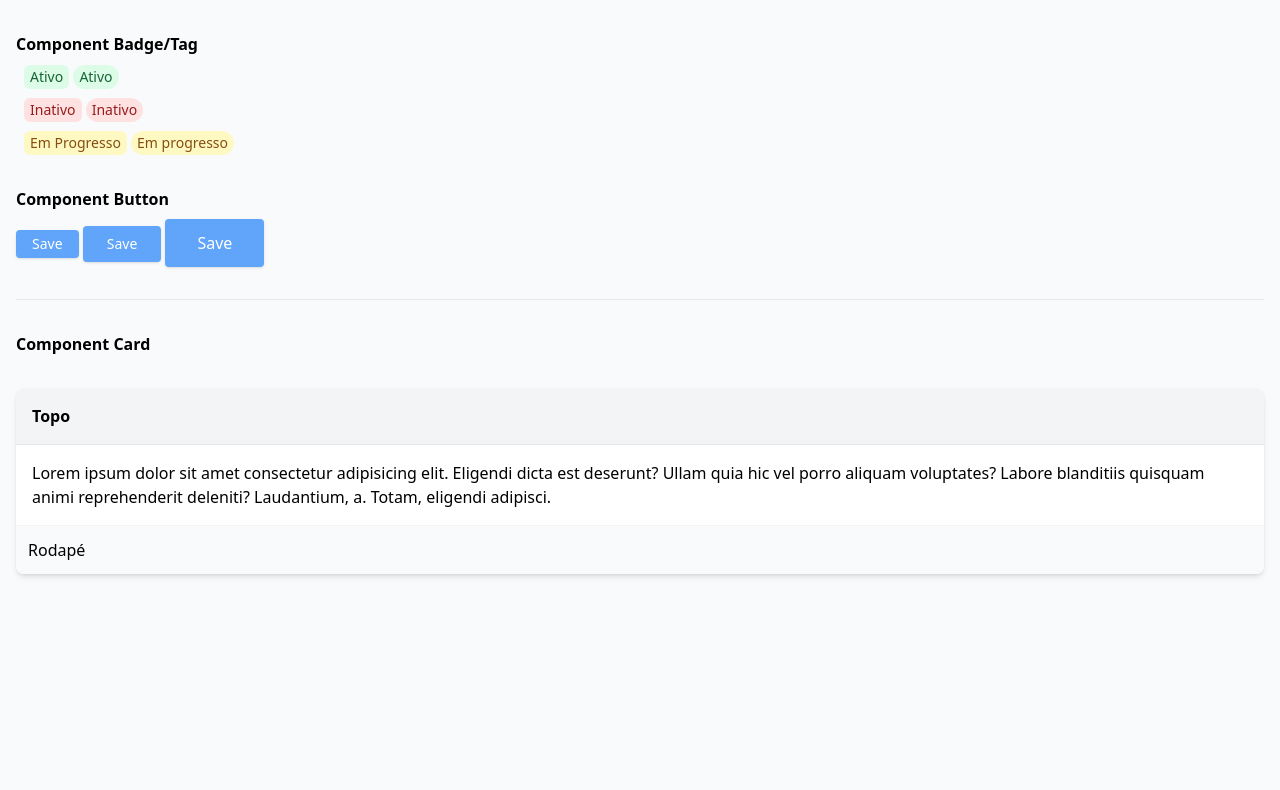
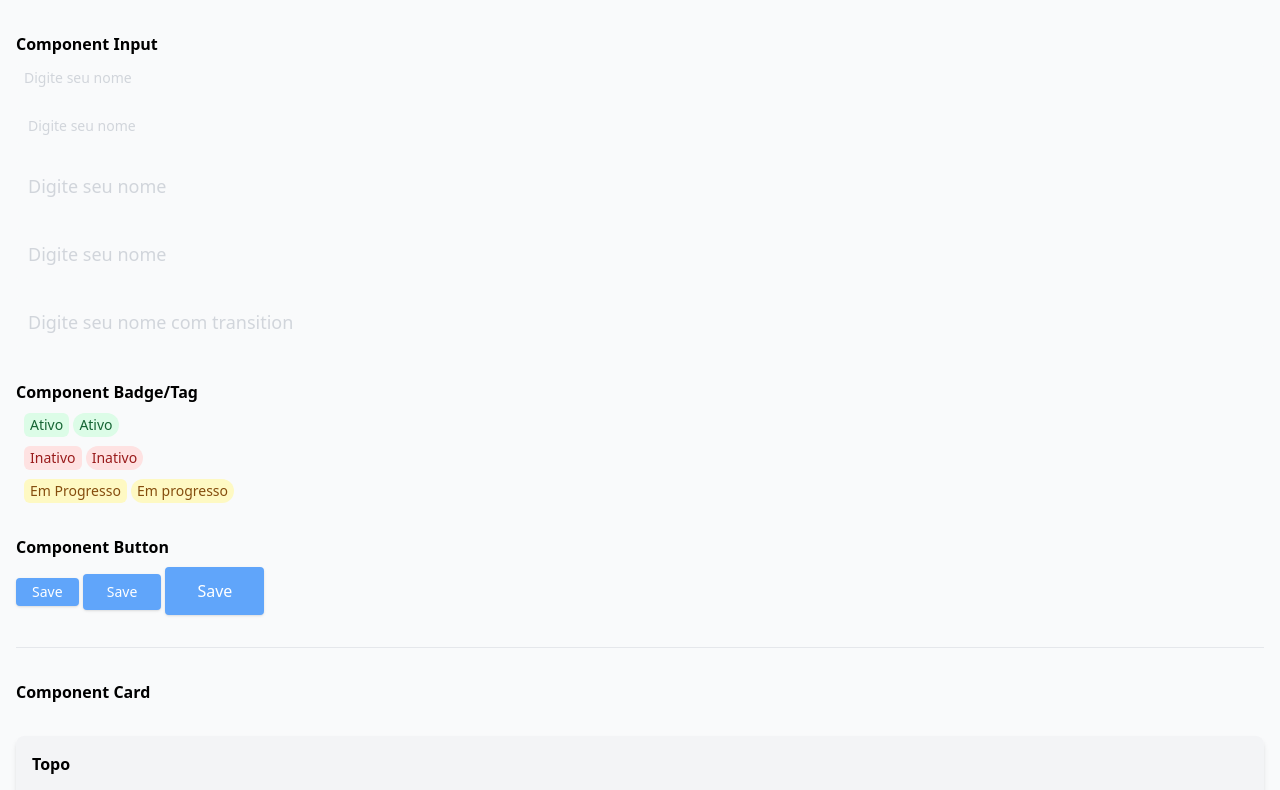
Before and after one commit to gustavobanares/PageResort-TailwindCSS, a plain HTML site: page src/index.html in a window 1280 px wide. Shown: the top 790 px of the page. Drawn offline with Linux system fonts and the light colour scheme.

Commit message:
Create input component

```diff
--- a/src/index.html
+++ b/src/index.html
@@ -9,6 +9,43 @@
 
 <body class="bg-gray-50 dark:bg-gray-800">
     <div class="container mx-auto px-4 py-8 space-y-8">
+
+    <div>
+
+        <h6 class=" dark:text-gray-50 font-bold mb-2">Component Input</h6>
+        <div class="space-y-4">
+        <input
+                type="text"
+                placeholder="Digite seu nome"
+                class=" w-full bg-gray-50 border-gray-300 focus:border-blue-500 rounded px-2 py-1 text-sm text-gray-800 placeholder-gray-300 "
+        >
+
+        <input
+        type="text"
+        placeholder="Digite seu nome"
+        class=" w-full bg-gray-50 border-gray-300 focus:border-blue-500 rounded px-3 py-2 text-sm text-gray-800 placeholder-gray-300 focus:outline-none "
+        >
+
+        <input
+        type="text"
+        placeholder="Digite seu nome"
+        class=" w-full bg-gray-50 border-gray-300 focus:border-blue-500 focus:ring-2 focus:ring-blue-500 focus:ring-opacity-20 rounded px-3 py-3 text-lg text-gray-800 placeholder-gray-300 "
+        >
+
+        <input
+        type="text"
+        placeholder="Digite seu nome"
+        class=" w-full bg-gray-50 border-gray-300 focus:border-blue-500 focus:ring-2 focus:ring-blue-500 focus:ring-opacity-20 rounded px-3 py-3 text-lg text-gray-800 placeholder-gray-300 focus:outline-none "
+        >
+
+        <input
+        type="text"
+        placeholder="Digite seu nome com transition"
+        class=" w-full bg-gray-50 border-gray-300 focus:border-blue-500 focus:ring-2 focus:ring-blue-500 focus:ring-opacity-20 rounded px-3 py-3 text-lg text-gray-800 placeholder-gray-300 focus:outline-none transition duration-200 ease-in-out"
+        >
+
+    </div>
+    </div>
 
 <div>
     <h6 class=" dark:text-gray-50 font-bold mb-2">Component Badge/Tag</h6>
```
Also changed, not shown: src/output.css.
